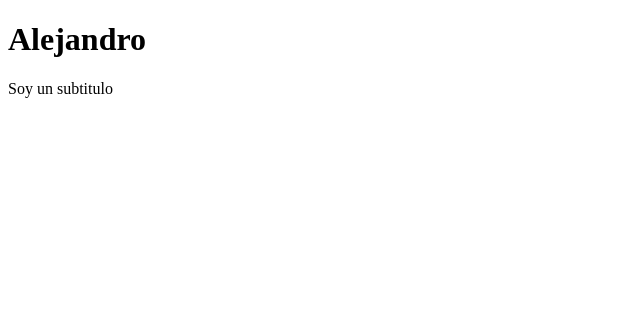
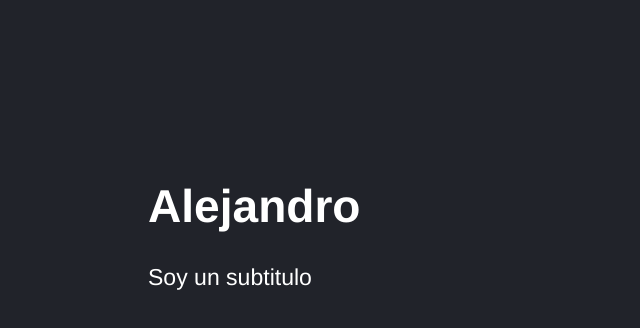
Before and after one commit to Alejandro-Figueiras/Curso-React-FH, a React (Vite) app in the folder 03-counter-app-vite/: page / in a window 1280 px wide. Shown: the top 328 px of the page, without its empty margins (0-640 px from the left). Built offline with nearby package versions, Linux system fonts and the light colour scheme.

Commit message:
03-counter-app-vite add css styles

```diff
--- /dev/null
+++ b/03-counter-app-vite/src/index.css
@@ -0,0 +1,8 @@
+html,
+body {
+	background-color: #21232a;
+	color: white;
+	font-family: helvetica, Arial, sans-serif;
+	font-size: 1.2rem;
+	padding: 70px;
+}
--- a/03-counter-app-vite/src/main.jsx
+++ b/03-counter-app-vite/src/main.jsx
@@ -1,6 +1,7 @@
 import { StrictMode } from 'react'
 import { createRoot } from 'react-dom/client'
 import HelloWorldApp from './HelloWorldApp.jsx'
+import './index.css'
 
 createRoot(document.getElementById('root')).render(
   <StrictMode>
```
